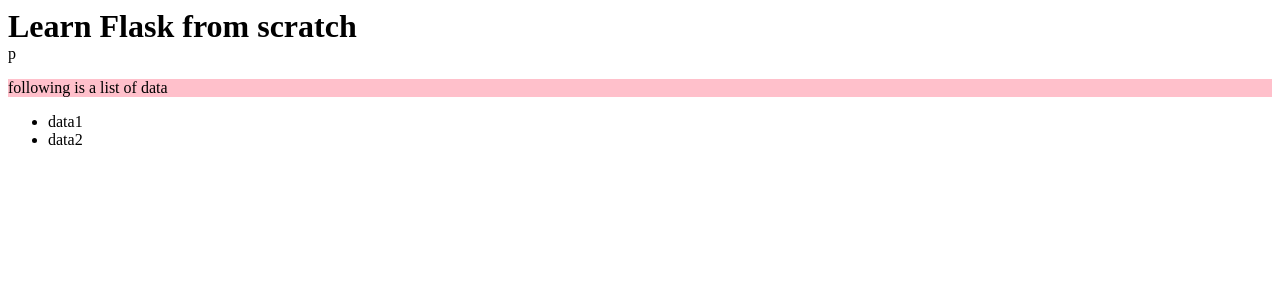
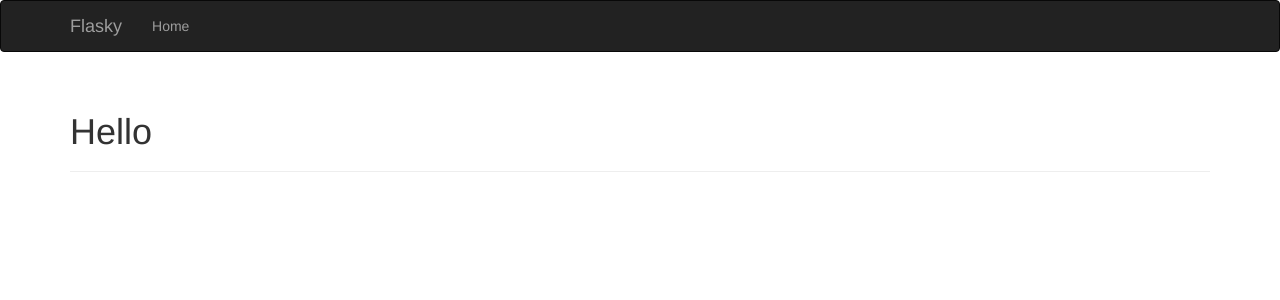
Before and after one commit to MansonLuo/learn-flask, a Flask app: page / in a window 1280 px wide. Shown: the top 300 px of the page. Run offline with Flask 2, Linux system fonts and the light colour scheme; some libraries are stand-ins or nearby versions.

Commit message:
reached to section flask-bootstrap within chapter 3

```diff
--- a/app-console/app.py
+++ b/app-console/app.py
@@ -1,8 +1,14 @@
 from flask import Flask, render_template, redirect, abort
 import os
+from flask_bootstrap import Bootstrap
+
 app = Flask(__name__)
+bootstrap = Bootstrap(app)
 
 @app.route('/')
 def index():
     images = os.listdir("./static/images")
     return render_template("index.html", images=images)
+
+if "__main__" == __name__:
+    app.run(host='0.0.0.0', port=5000, debug=True)
--- a/app-console/templates/index.html
+++ b/app-console/templates/index.html
@@ -1,24 +1,33 @@
-{% extends 'base.html' %}
+{% extends 'bootstrap/base.html' %}
 
-{% block title %}learn flask from scratch{% endblock %}
+{% block title %} Test Page {% endblock %}
 
-{% block style %}
-	{{ super() }}
-	<style>
-		p {
-			background-color: pink;
-		}
-	</style>
+{% block navbar %}
+	<div class="navbar navbar-inverse" role="navigation">
+		<div class="container">
+			<div class="navbar-header">
+				<button type="button" class="navbar-toggle" data-target=".navbar-collapse" data-toggle="collapse">
+					<span class="sr-only"></span>
+					<span class="icon-bar"></span>
+					<span class="icon-bar"></span>
+					<span class="icon-bar"></span>
+				</button>
+				<a class="navbar-brand" href="/">Flasky</a>
+			</div>
+
+			<div class="navbar-collapse collapse">
+				<ul class="nav navbar-nav">
+					<li><a href="/">Home</a></li>
+				</ul>
+			</div>
+		</div>
+	</div>
 {% endblock %}
 
-{% block body %}
-	<h1 class="center">Learn Flask from scratch</h1>
-	p
-	<p>following is a list of data</p>
-
-	<ul>
-		<li>data1</li>
-		<li>data2</li>
-	</ul>
-
+{% block content %}
+	<div class="container">
+		<div class="page-header">
+			<h1>Hello</h1>
+		</div>
+	</div>
 {% endblock %}
```
Also changed, not shown: chapters/chapter-3.html (+63 -7 lines), style.css (+4 -3 lines), images/chapter3/blocks-for-base-html.png (added), images/chapter3/bootstrap-custom-base-page-1.png (added), images/chapter3/bootstrap-custom-base-page-2.png (added), images/chapter3/custom-404-page.png (added), images/chapter3/flask-bootstrap-base-usecase.png (added).
